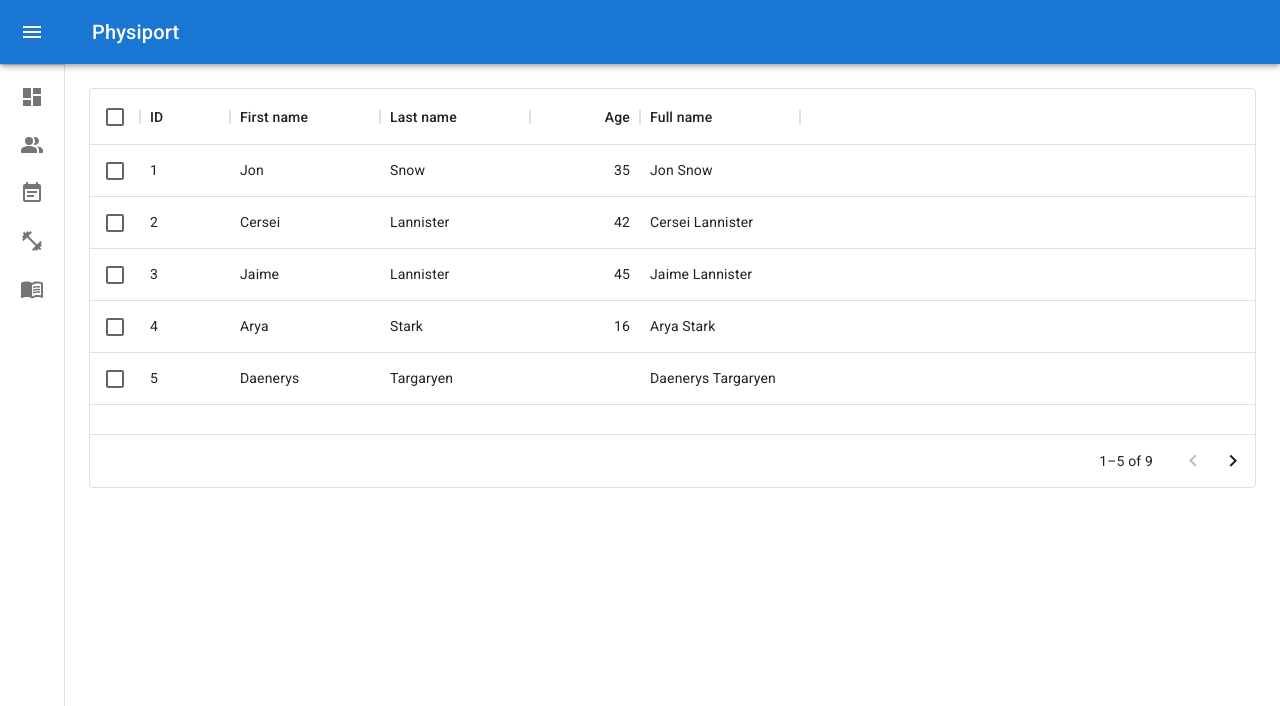
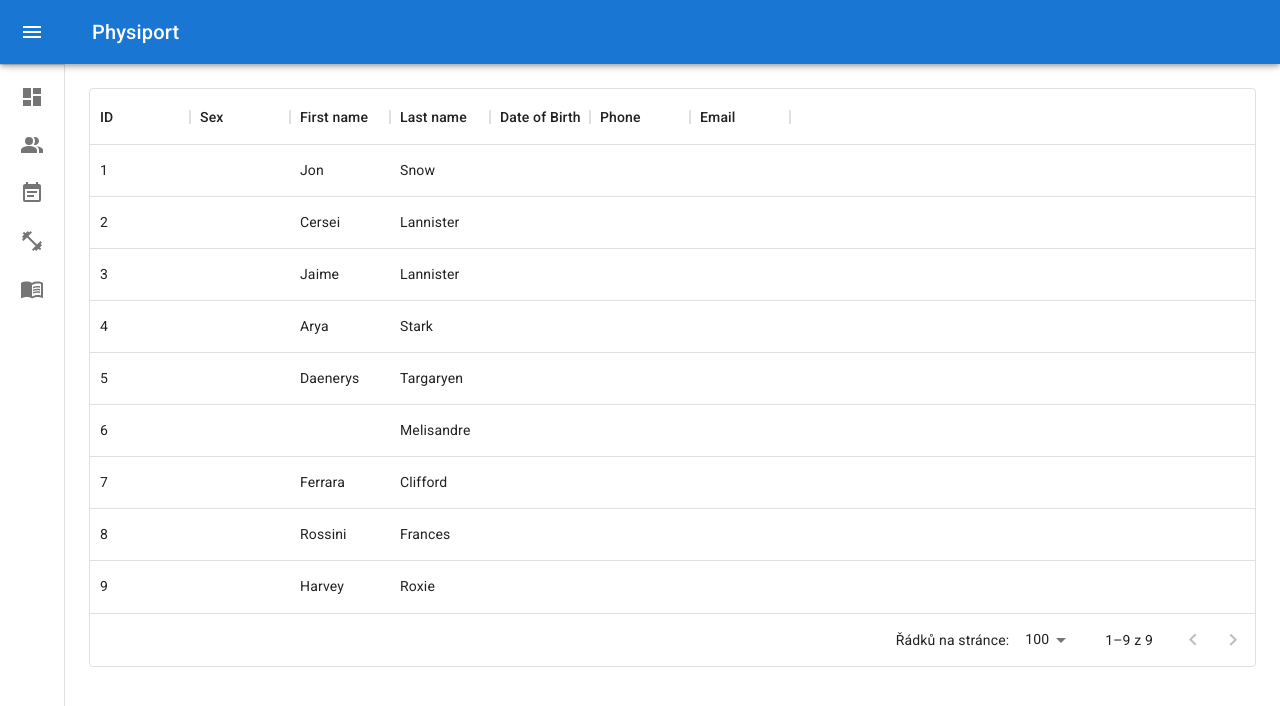
Before and after one commit to Team-KV/frontend, a React (Vite) app: page /clients in a window 1280 px wide. Shown: the top 706 px of the page. Built offline with nearby package versions, Linux system fonts and the light colour scheme.

Commit message:
Client, User slices; mui localization

```diff
--- a/src/App.tsx
+++ b/src/App.tsx
@@ -9,6 +9,7 @@ import LoginPage from 'pages/LoginPage/LoginPage';
 import { Box } from '@mui/system';
 import MiniDrawer from 'components/MiniDrawer';
 import PrivateRoute from 'components/PrivateRoute';
+import ClientsDetail from 'pages/ClientsPage/components/ClientsDetail';
 
 function App() {
   return (
@@ -31,6 +32,15 @@ function App() {
             element={
               <PrivateRoute>
                 <MiniDrawer body={<ClientsPage />} />
+              </PrivateRoute>
+            }
+          />
+
+          <Route
+            path="/clients/:id"
+            element={
+              <PrivateRoute>
+                <MiniDrawer body={<ClientsDetail />} />
               </PrivateRoute>
             }
           />
--- a/src/main.tsx
+++ b/src/main.tsx
@@ -1,16 +1,30 @@
-import React from 'react'
-import ReactDOM from 'react-dom'
+import { ThemeProvider, createTheme } from '@mui/material/styles';
+import React from 'react';
+import ReactDOM from 'react-dom';
+
+import { csCZ, enUS } from '@mui/material/locale';
 
 import { Provider } from 'react-redux';
 // import store from './store';
 
-import App from './App'
+const theme = createTheme(
+  {
+    palette: {
+      primary: { main: '#1976d2' },
+    },
+  },
+  csCZ,
+);
+
+import App from './App';
 
 ReactDOM.render(
   <React.StrictMode>
-    {/* <Provider store={store}> */}
+    <ThemeProvider theme={theme}>
+      {/* <Provider store={store}> */}
       <App />
-    {/* </Provider> */}
+      {/* </Provider> */}
+    </ThemeProvider>
   </React.StrictMode>,
   document.getElementById('root')
-)
+);
--- a/src/pages/ClientsPage/ClientsPage.tsx
+++ b/src/pages/ClientsPage/ClientsPage.tsx
@@ -1,63 +1,10 @@
-import React from "react";
-import { DataGrid, GridColDef, GridValueGetterParams } from '@mui/x-data-grid';
-
-
-const columns: GridColDef[] = [
-  { field: 'id', headerName: 'ID', width: 90 },
-  {
-    field: 'firstName',
-    headerName: 'First name',
-    width: 150,
-    editable: true,
-  },
-  {
-    field: 'lastName',
-    headerName: 'Last name',
-    width: 150,
-    editable: true,
-  },
-  {
-    field: 'age',
-    headerName: 'Age',
-    type: 'number',
-    width: 110,
-    editable: true,
-  },
-  {
-    field: 'fullName',
-    headerName: 'Full name',
-    description: 'This column has a value getter and is not sortable.',
-    sortable: false,
-    width: 160,
-    valueGetter: (params: GridValueGetterParams) =>
-      `${params.row.firstName || ''} ${params.row.lastName || ''}`,
-  },
-];
-
-const rows = [
-  { id: 1, lastName: 'Snow', firstName: 'Jon', age: 35 },
-  { id: 2, lastName: 'Lannister', firstName: 'Cersei', age: 42 },
-  { id: 3, lastName: 'Lannister', firstName: 'Jaime', age: 45 },
-  { id: 4, lastName: 'Stark', firstName: 'Arya', age: 16 },
-  { id: 5, lastName: 'Targaryen', firstName: 'Daenerys', age: null },
-  { id: 6, lastName: 'Melisandre', firstName: null, age: 150 },
-  { id: 7, lastName: 'Clifford', firstName: 'Ferrara', age: 44 },
-  { id: 8, lastName: 'Frances', firstName: 'Rossini', age: 36 },
-  { id: 9, lastName: 'Roxie', firstName: 'Harvey', age: 65 },
-];
+import ClientsList from 'pages/ClientsPage/components/ClientsList'
 
 const ClientsPageContainer = () => {
   return (
-    <div style={{ height: 400, width: '100%' }}>
-      <DataGrid
-        rows={rows}
-        columns={columns}
-        pageSize={5}
-        rowsPerPageOptions={[5]}
-        checkboxSelection
-        disableSelectionOnClick
-      />
-    </div>
+    <>
+      <ClientsList />
+    </>
   );
 }
 
--- /dev/null
+++ b/src/pages/ClientsPage/components/ClientsDetail.tsx
@@ -0,0 +1,18 @@
+import React, { useEffect } from "react";
+import { useParams } from "react-router-dom";
+
+interface ClientsDetailProps {
+  id: number
+}
+
+const ClientsDetail = () => {
+  const { id } = useParams();
+
+  return (
+    <div>
+      <h1>Detail of client = {id}</h1>
+    </div>
+  )
+}
+
+export default ClientsDetail;
--- /dev/null
+++ b/src/pages/ClientsPage/components/ClientsList.tsx
@@ -0,0 +1,55 @@
+import { createTheme, ThemeProvider } from '@mui/material/styles';
+import {
+  DataGrid,
+  GridColDef,
+  GridValueGetterParams,
+  csCZ,
+  enUS,
+} from '@mui/x-data-grid';
+import React from 'react';
+import { useSelector } from 'react-redux';
+import { useNavigate } from 'react-router-dom';
+
+const ClientList = () => {
+  let navigate = useNavigate();
+
+  const columns: GridColDef[] = [
+    { field: 'id', headerName: 'ID' },
+    { field: 'sex', headerName: 'Sex' },
+    { field: 'firstName', headerName: 'First name' },
+    { field: 'lastName', headerName: 'Last name' },
+    { field: 'date_of_birth', headerName: 'Date of Birth', type: 'Date' },
+    { field: 'phone', headerName: 'Phone', type: 'string' },
+    { field: 'email', headerName: 'Email', type: 'string' },
+  ];
+
+  const rows = [
+    { id: 1, lastName: 'Snow', firstName: 'Jon', age: 35 },
+    { id: 2, lastName: 'Lannister', firstName: 'Cersei', age: 42 },
+    { id: 3, lastName: 'Lannister', firstName: 'Jaime', age: 45 },
+    { id: 4, lastName: 'Stark', firstName: 'Arya', age: 16 },
+    { id: 5, lastName: 'Targaryen', firstName: 'Daenerys', age: null },
+    { id: 6, lastName: 'Melisandre', firstName: null, age: 150 },
+    { id: 7, lastName: 'Clifford', firstName: 'Ferrara', age: 44 },
+    { id: 8, lastName: 'Frances', firstName: 'Rossini', age: 36 },
+    { id: 9, lastName: 'Roxie', firstName: 'Harvey', age: 65 },
+  ];
+
+  const navigateToDetail = (props: any) => navigate('/clients/' + props.id);
+
+  const theme = createTheme({}, csCZ);
+
+  return (
+    <ThemeProvider theme={theme}>
+      <DataGrid
+        rows={rows}
+        columns={columns}
+        disableSelectionOnClick
+        onRowClick={navigateToDetail}
+        autoHeight
+      />
+    </ThemeProvider>
+  );
+};
+
+export default ClientList;
```
Also changed, not shown: src/redux/slices/ClientSlice.ts (added, +26 -0 lines), src/redux/slices/UserSlice.ts (added, +7 -0 lines).
